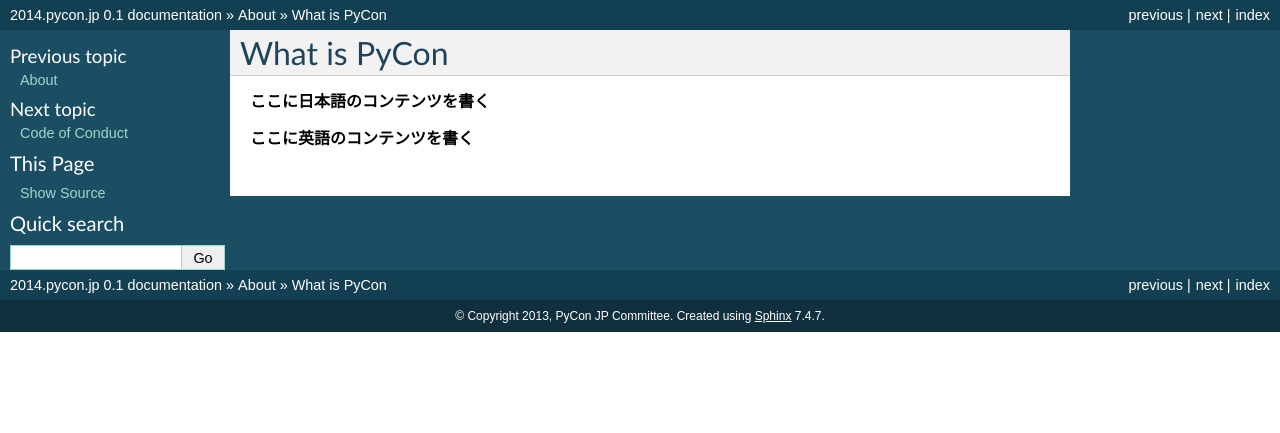
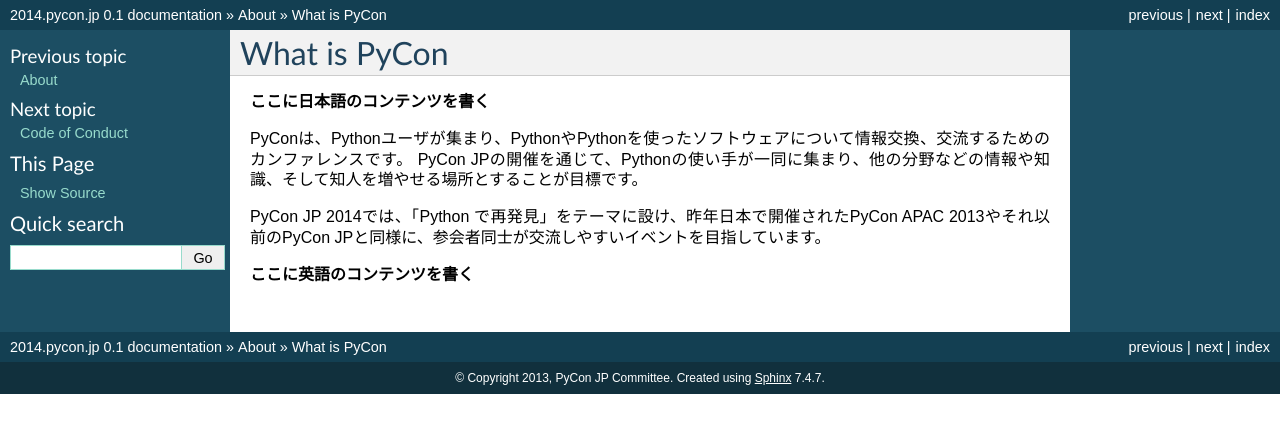
Before and after one commit to pyconjp/2014.pycon.jp, a Sphinx documentation site: the page built from sphinx/about/what-is-pycon.rst, in a window 1280 px wide. Shown: the top 433 px of the page. Built offline with Sphinx 7.4.7, drawn with Linux system fonts in a browser that asks for light colours.

Commit message:
開催趣旨(by 今津さん)の文章を反映させた

```diff
--- a/sphinx/about/what-is-pycon.rst
+++ b/sphinx/about/what-is-pycon.rst
@@ -4,5 +4,9 @@
 
 **ここに日本語のコンテンツを書く**
 
+PyConは、Pythonユーザが集まり、PythonやPythonを使ったソフトウェアについて情報交換、交流するためのカンファレンスです。 PyCon JPの開催を通じて、Pythonの使い手が一同に集まり、他の分野などの情報や知識、そして知人を増やせる場所とすることが目標です。
+
+PyCon JP 2014では、「Python で再発見」をテーマに設け、昨年日本で開催されたPyCon APAC 2013やそれ以前のPyCon JPと同様に、参会者同士が交流しやすいイベントを目指しています。
+
 
 **ここに英語のコンテンツを書く**
```
